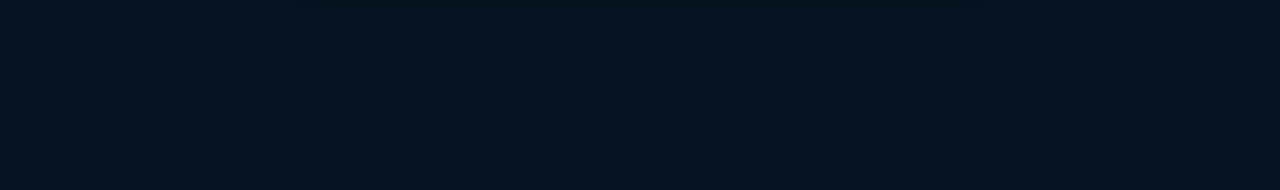
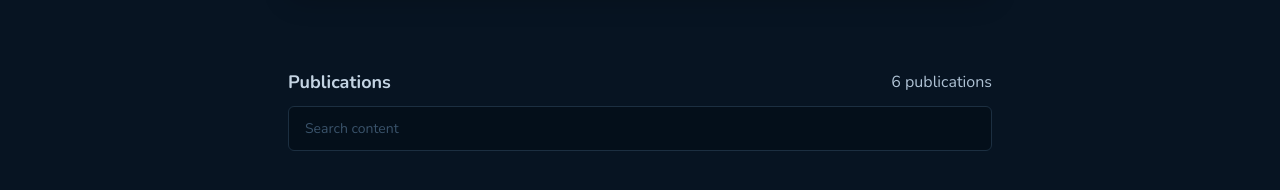
Before and after one commit to samantafluture/github-blog-react-ts, a React (Vite) app: page / in a window 1280 px wide. Shown: the part 426-616 px from the top of the page. Built offline with nearby package versions, Linux system fonts and the light colour scheme.

Commit message:
create and style search container

```diff
--- a/src/pages/Home/index.tsx
+++ b/src/pages/Home/index.tsx
@@ -1,10 +1,19 @@
 import { Profile } from './Profile'
-import { HomeContainer } from './styles'
+import { HomeContainer, SearchContainer } from './styles'
 
 export function Home() {
 	return (
 		<HomeContainer>
 			<Profile />
+			<SearchContainer>
+				<div>
+					<h2>Publications</h2>
+					<span>6 publications</span>
+				</div>
+        <form>
+          <input type="search" placeholder='Search content' />
+        </form>
+			</SearchContainer>
 		</HomeContainer>
 	)
 }
--- a/src/pages/Home/styles.ts
+++ b/src/pages/Home/styles.ts
@@ -3,3 +3,44 @@
 export const HomeContainer = styled.main`
 	margin: -5.25rem 18rem 14.625rem;
 `
+
+export const SearchContainer = styled.div`
+	margin: 4.5rem auto 3rem;
+
+	width: 100%;
+	background: transparent;
+
+	display: flex;
+	flex-direction: column;
+	gap: 0.75rem;
+
+	div {
+		display: flex;
+		justify-content: space-between;
+		align-items: center;
+
+		width: 100%;
+
+		h2 {
+			font-weight: 700;
+			font-size: 1.125rem;
+			color: ${props => props.theme['base-subtitle']};
+		}
+	}
+
+	form > input {
+		width: 100%;
+
+		color: ${props => props.theme['base-span']};
+		font-size: 0.875rem ;
+		border-radius: 6px;
+		border: 1px solid ${props => props.theme['base-border']};
+		background: ${props => props.theme['base-input']};
+		padding: 0.75rem 1rem;
+
+		&::placeholder {
+			color: ${props => props.theme['base-label']};
+		}
+
+	}
+`
```
